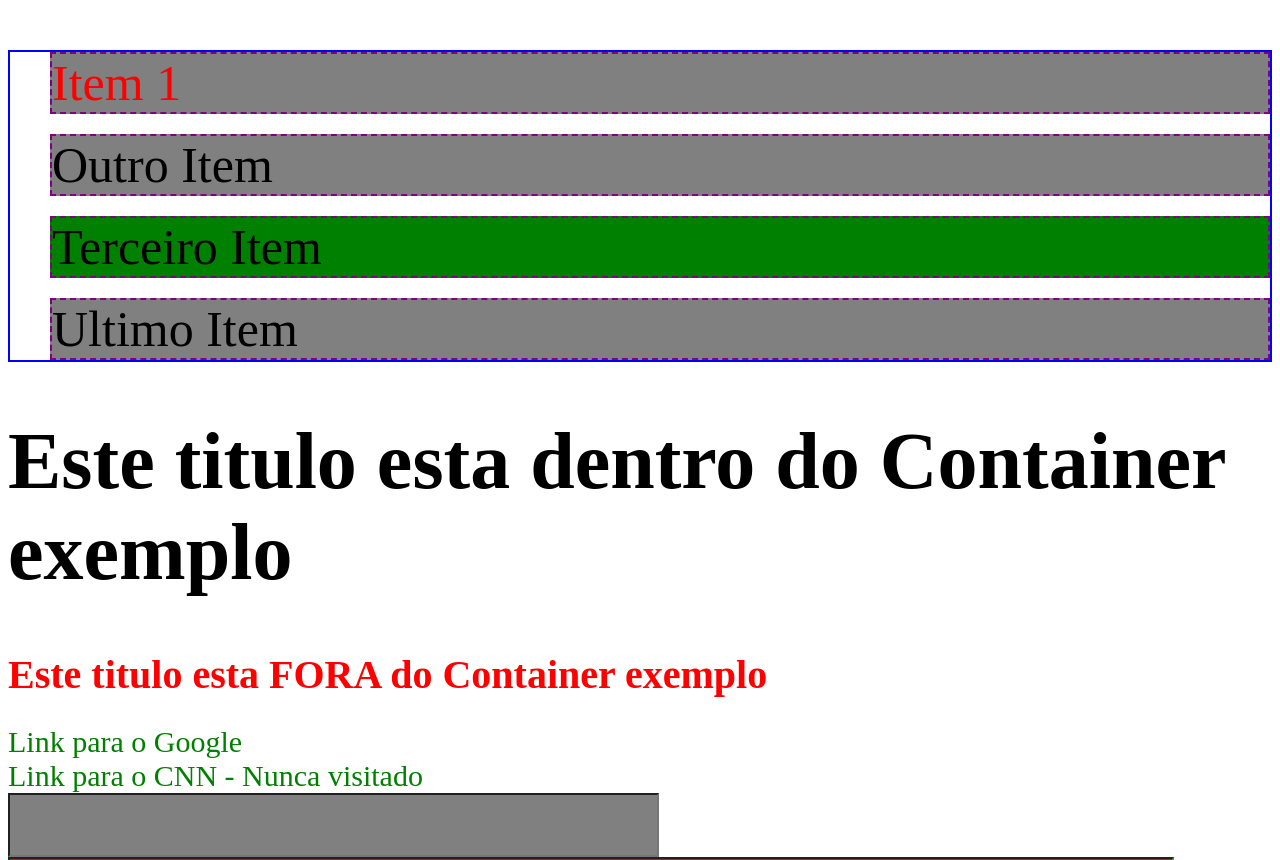
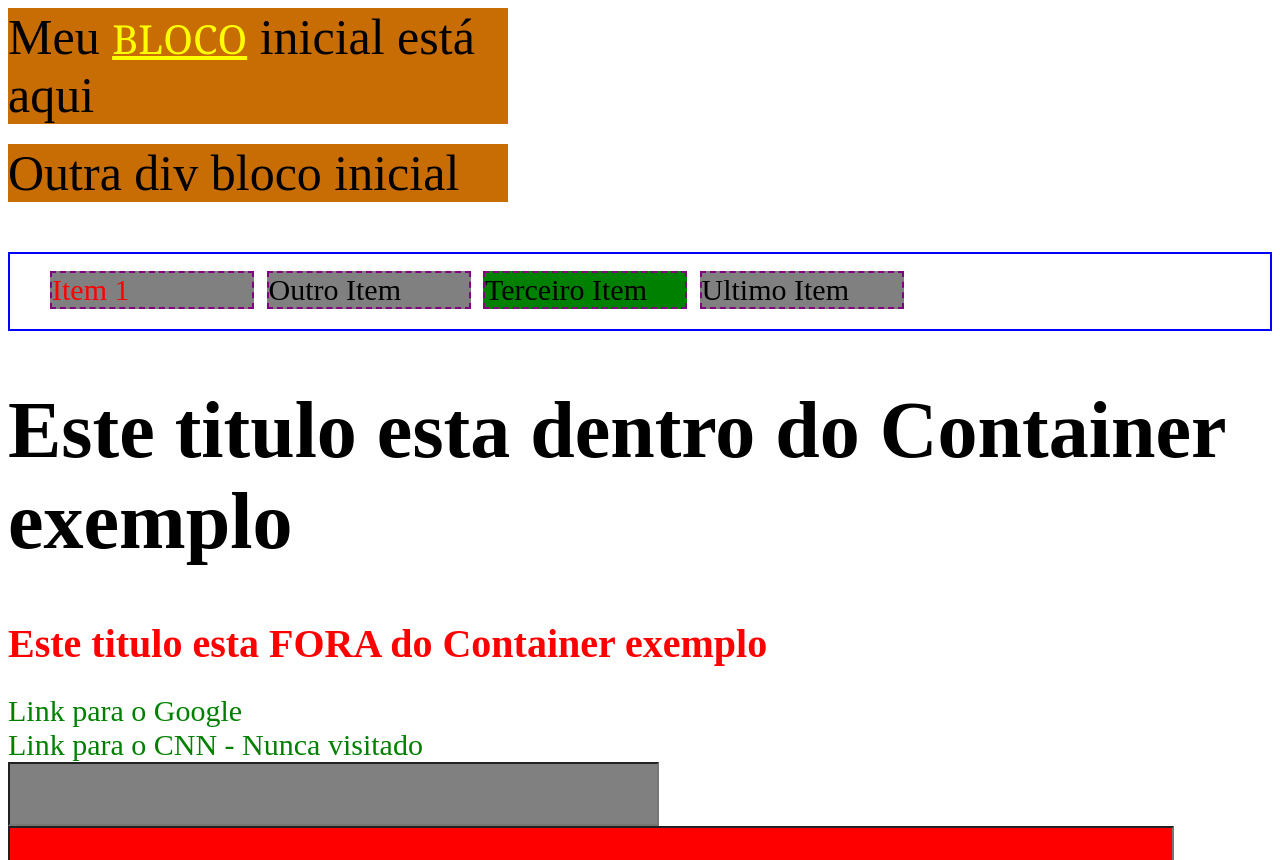
Before and after one commit to CleversonBergmann/css_playground, a plain HTML site: page index.html in a window 1280 px wide. Shown: the top 860 px of the page. Drawn offline with Linux system fonts and the light colour scheme.

Commit message:
Explicado propriedades display

```diff
--- a/CSS/style.css
+++ b/CSS/style.css
@@ -13,13 +13,8 @@ p {
     color: white;
 }
 
-span {
-    font-size: 30px;
-    font-family: Cambria, Cochin, Georgia, Times, 'Times New Roman', serif;
-    color: yellow;
-    text-decoration: underline;
-    text-transform: uppercase;
-}
+
+
 
 ul {
     font-size: 50px;
@@ -139,6 +134,9 @@ Regra de Especificidade:
             border: 2px dashed purple;
             background-color: grey;
             margin-bottom: 20px;
+            display: inline-block;
+            font-size: 30px;
+            min-width: 200px;
         }
 
         .menu-item:last-child {
@@ -156,3 +154,35 @@ Regra de Especificidade:
         .menu-item:nth-child ( n + 2 ) {
             font-weight: bold;
         }
+
+        .bloco-inicial {
+            font-size: 50px;
+            background-color: #c86d04 ;
+            margin-bottom: 20px;
+            display: block; /* por padrão div é block */
+            width: 500px;
+
+        }
+
+        .span-inicial {
+            font-size: 40px;
+            font-family: Cambria, Cochin, Georgia, Times, 'Times New Roman', serif;
+            color: yellow;
+            text-decoration: underline;
+            text-transform: uppercase;
+            display: inline; /* por padrão span é inline */
+            width: 500px; /*ignorado por elemento inline */
+            height: 500px;/*ignorado por elemento inline */
+        }
+
+        .bloco-escondido {
+            display: none;
+
+        }
+
+        /*elementos que são por default inline
+        <span>
+        <a>
+        <strong>
+        <em>
+        */
--- a/index.html
+++ b/index.html
@@ -10,6 +10,10 @@
     <link rel="stylesheet" href="./CSS/style.css">
 </head>
 <body>
+
+    <div class="bloco-inicial">Meu <span class="span-inicial" >bloco</span> inicial está aqui</div>
+    <div class="bloco-inicial">Outra div bloco inicial</div>
+    <div class="bloco-inicial bloco-escondido">Outra div bloco inicial</div>
 
     <ul class="nav-menu">
         <li class="menu-item">Item 1</li>
```
